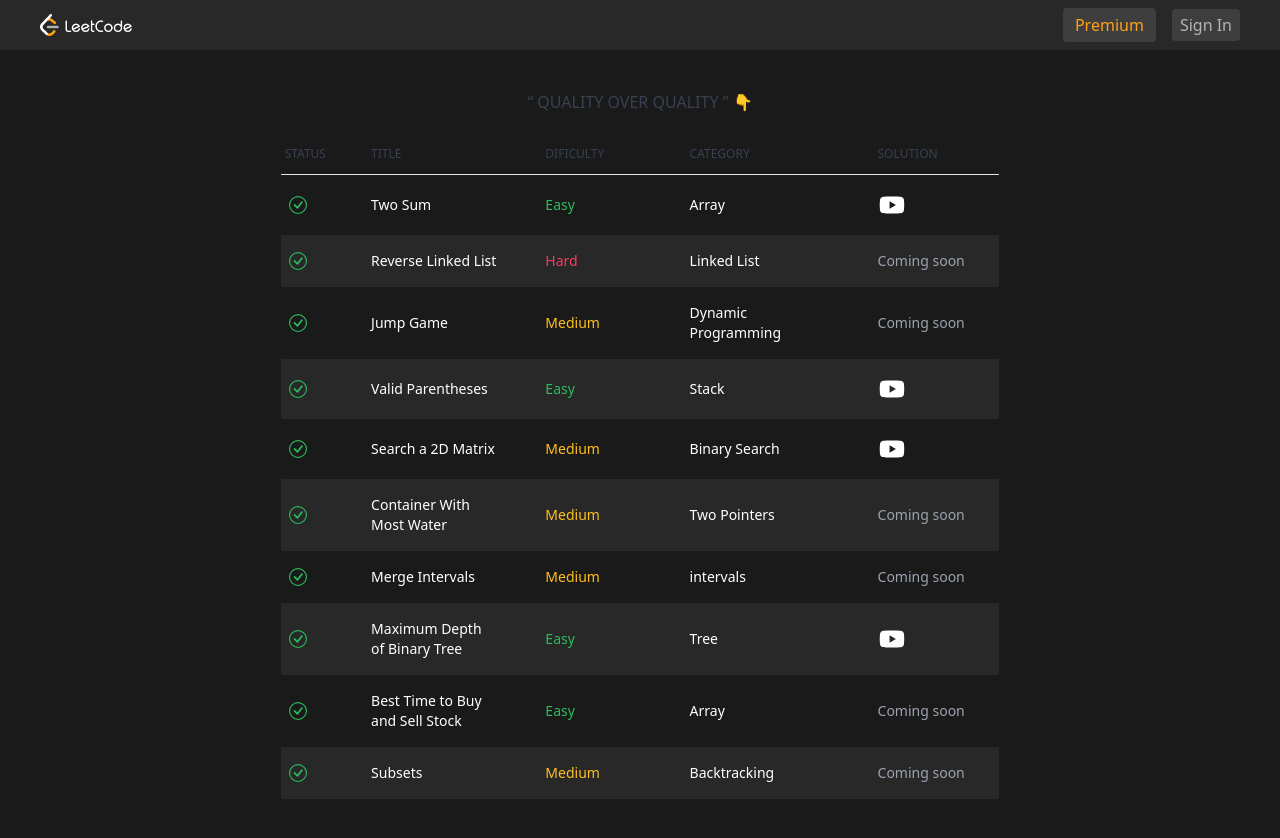
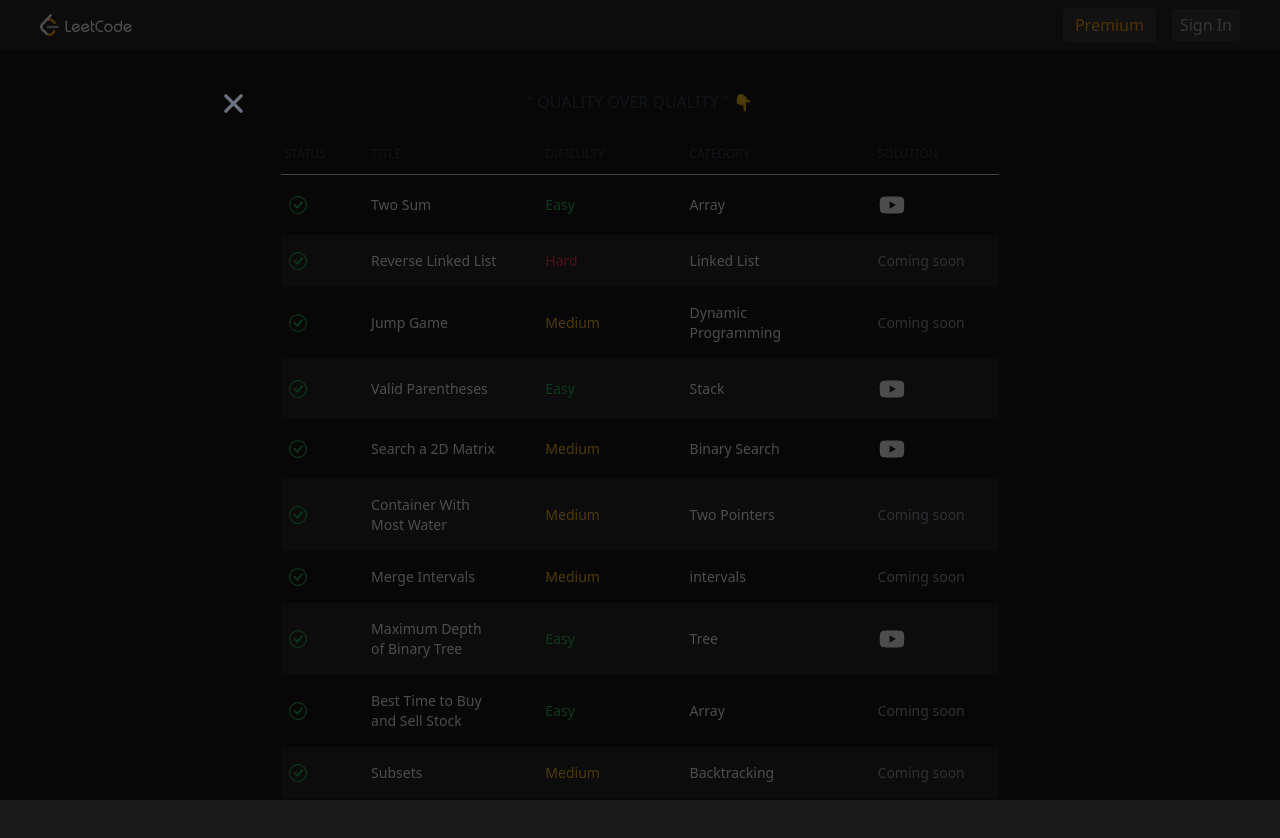
Before and after one commit to CatalinaScheleff/LeedCode-Clone, a Next.js app: page / in a window 1280 px wide. Both pictures are taken after a click on the icon 891 px from the left and 205 px from the top of the page. Built offline with nearby package versions, Linux system fonts and the light colour scheme.

Commit message:
youtubeModal

```diff
--- a/package.json
+++ b/package.json
@@ -20,6 +20,7 @@
     "react-dom": "18.2.0",
     "react-firebase-hooks": "^5.1.1",
     "react-icons": "^5.0.1",
+    "react-youtube": "^10.1.0",
     "recoil": "^0.7.7",
     "typescript": "5.3.3"
   },
--- a/src/components/ProblemsTable/ProblemsTable.tsx
+++ b/src/components/ProblemsTable/ProblemsTable.tsx
@@ -1,8 +1,10 @@
 import { problems } from '@/mockProblems/problems.';
 import Link from 'next/link';
-import React from 'react';
+import React, { useState } from 'react';
 import { BsCheckCircle } from 'react-icons/bs'
 import { AiFillYoutube } from 'react-icons/ai'
+import YouTube from 'react-youtube';
+import { IoClose } from 'react-icons/io5';
 
 type ProblemsTableProps = {
 
@@ -10,7 +12,20 @@
 
 const ProblemsTable: React.FC<ProblemsTableProps> = () => {
 
+    const [youtubePlayer, setYoutubePlayer] = useState({
+        isOpen: false,
+        videoId: ""
+    })
+
+    const closeModal = () => {
+        setYoutubePlayer({
+            isOpen: false,
+            videoId: ""
+        })
+    }
+
     return (
+        <>
             <tbody className='text-white'>
                 {problems.map((doc, index) => {
 
@@ -34,13 +49,32 @@
                             </td>
                             <td className={"px-6 py-4"}>
                                 {doc.videoId ? (
-                            <AiFillYoutube fontSize={"28"} className='cursor-pointer hover:text-red-500'/>
+                                    <AiFillYoutube fontSize={"28"} className='cursor-pointer hover:text-red-500'
+                                    onClick={() => setYoutubePlayer({isOpen: true, videoId: doc.videoId as string})}
+                                    />
                                 ) : (<p className='text-gray-400'>Coming soon</p>)}
                             </td>
                         </tr>
                     )
                 })}
             </tbody>
+            {youtubePlayer.isOpen && (
+
+                <tfoot className='fixed top-0 left-0 h-screen w-screen flex items-center justify-center'>
+                <div className='bg-black z-10 opacity-70 top-0 left-0 w-screen h-screen absolute' onClick={closeModal}></div>
+                <div className='w-full z-50 h-full px-6 relative max-w-4xl'>
+                    <div className='w-full h-full flex items-center justify-center relative'>
+                        <div className='w-full relative'>
+                            <IoClose fontSize={"35"} className='cursor-pointer absolute -top-16 rigth-0'
+                            onClick={closeModal}
+                            />
+                            <YouTube videoId={youtubePlayer.videoId} loading='lazy' iframeClassName='w-full min-h-[500px]' />
+                        </div>
+                    </div>
+                </div>
+            </tfoot>
+                )}
+        </>
     )
 }
 export default ProblemsTable;
```
Also changed, not shown: 1 other file (tests, documents, lock files or other folders). Lines whose indentation alone changed are shown as unchanged.
